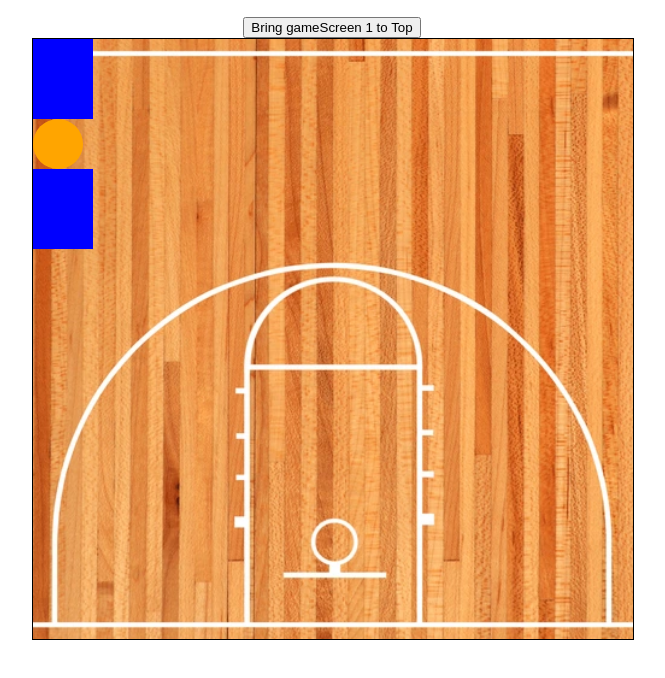
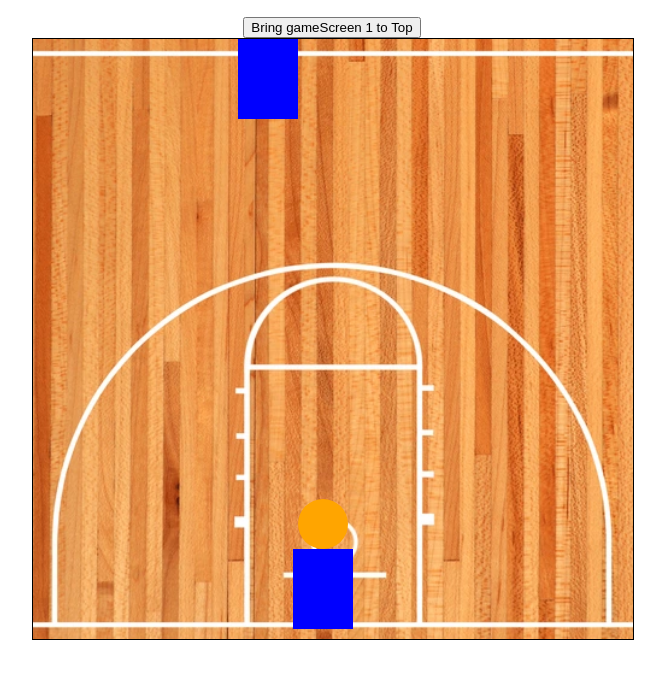
Before and after one commit to JuddCMelvin/Straight-Hoopin-V1, a plain HTML site: page index.html in a window 1280 px wide. Shown: the part 106-784 px from the top of the page, without its empty margins (308-973 px from the left). Drawn offline with Linux system fonts and the light colour scheme.

Commit message:
added event listner for space and started shoot function

```diff
--- a/index.html
+++ b/index.html
@@ -44,7 +44,7 @@
             <!-- <canvas id="gameCanvas" width="600" height="600"></canvas> -->
             <!-- <script src="scripts.js"></script> -->
             <!-- <script src="basketball.js"></script> -->
-            <script src="basket.js"></script>
+            <script src="main.js"></script>
             <!-- <script src="shot.js"></script> -->
         </section>
     </main>
--- a/main.js
+++ b/main.js
@@ -39,7 +39,8 @@ document.addEventListener('keydown', function(event) {
     } else if (event.key === 'ArrowRight') {
         // moveHand('right');
         moveHand('right')
-        console.log('')
+    } else if (event.key === ' ') {
+
     }
 });
 
@@ -55,3 +56,13 @@ function moveHand(direction) {
         hand.style.left = handX + 'px';
     }
 }
+
+//Start of Functions to shoot
+const ball = document.getElementById('ball');
+
+let ballX = handX + 5;
+let ballY = handY - handheight + 30;
+
+//Set Starting Position of ball
+ball.style.left = ballX + "px";
+ball.style.top = ballY + "px";
--- a/v2styles.css
+++ b/v2styles.css
@@ -59,8 +59,9 @@ main {
     width: 50px;
     height: 50px;
     border-radius: 50%;
-    position: relative;
+    position: absolute;
     background-color: orange;
+    /* display: none;  */
 }
 #hand {
     height: 80px;
```
